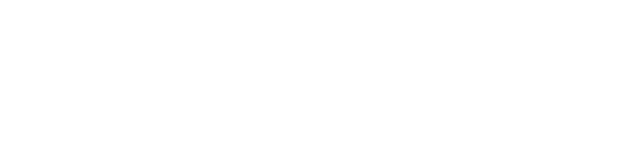
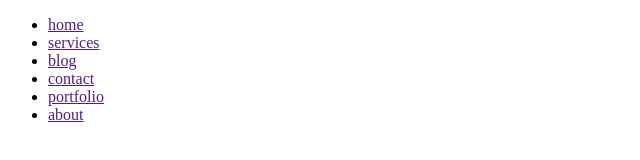
Before and after one commit to tonia-nhavene/eagleview, a plain HTML site: page index.html in a window 1280 px wide. Shown: the whole page, without its empty margins (0-640 px from the left). Drawn offline with Linux system fonts and the light colour scheme.

Commit message:
added a nav bar

```diff
--- a/index.html
+++ b/index.html
@@ -6,6 +6,15 @@
     <title>Document</title>
 </head>
 <body>
-
+   <nav>
+    <ul>
+        <li><a href="">home</a></li>
+        <li><a href="">services</a></li>
+        <li><a href="">blog</a></li>
+        <li><a href="">contact</a></li>
+        <li><a href="">portfolio</a></li>
+        <li><a href="">about</a></li>
+    </ul>
+   </nav>
 </body>
 </html>
```
Also changed, not shown: 1 other file.
